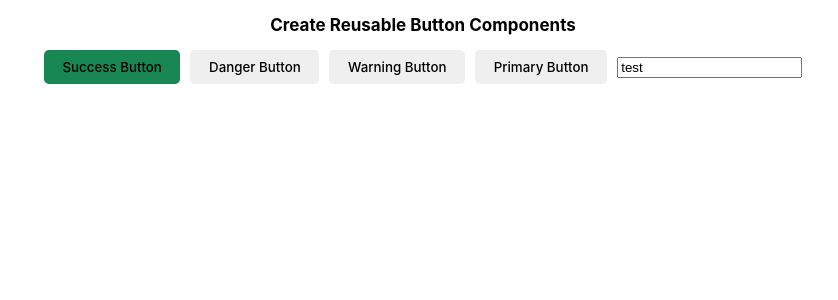
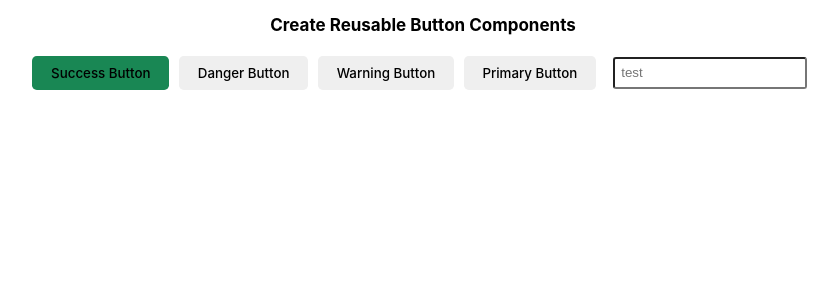
Before and after one commit to uofa-cmput404/404f23project-who-will, a React (Create React App) app in the folder SocialDistribution/FrontEnd/social-distribution/: page / in a window 1280 px wide. Shown: the top 300 px of the page, without its empty margins (217-1055 px from the left). Built offline with nearby package versions, Linux system fonts and the light colour scheme.

Commit message:
doing input component

```diff
--- a/SocialDistribution/FrontEnd/social-distribution/src/App.js
+++ b/SocialDistribution/FrontEnd/social-distribution/src/App.js
@@ -27,7 +27,7 @@ function App() {
         <Button>Danger Button</Button>
         <Button>Warning Button</Button>
         <Button>Primary Button</Button>
-        <TextInput value="test"></TextInput>
+        <TextInput place_holder="test"></TextInput>
       </div>
     </React.Fragment>
   );
--- a/SocialDistribution/FrontEnd/social-distribution/src/Components/TextInput.js
+++ b/SocialDistribution/FrontEnd/social-distribution/src/Components/TextInput.js
@@ -2,14 +2,36 @@
  TextInput Field, able to change size and hint text
  */
 import React from "react";
+import styled from "styled-components";
 
-const TextInput = ({type, value}) => {
-    return(
-        <input
-            type={type ? type:"text"}
-            value={value}
-        />
-    );
+const InputComponent = styled.input`
+    padding: 0.5em;
+    margin: 0.5em;
+    border-radius: 3px;
+`;
+const TextAreaComponent = styled.textarea`
+    padding: 0.5em;
+    margin: 0.5em;
+    border-radius: 3px
+`;
+
+const TextInput = ({type, place_holder, id, name, onChange, box}) => {
+    if (box){
+        return(
+            <TextAreaComponent></TextAreaComponent>
+        );
+    } else {
+
+        return(
+            <InputComponent
+                id={id}
+                name={name}
+                type={type ? type:"text"}
+                placeholder={place_holder}
+                onChange={onChange}
+            />
+        );
+    }
 };
 
 export default TextInput;
```
